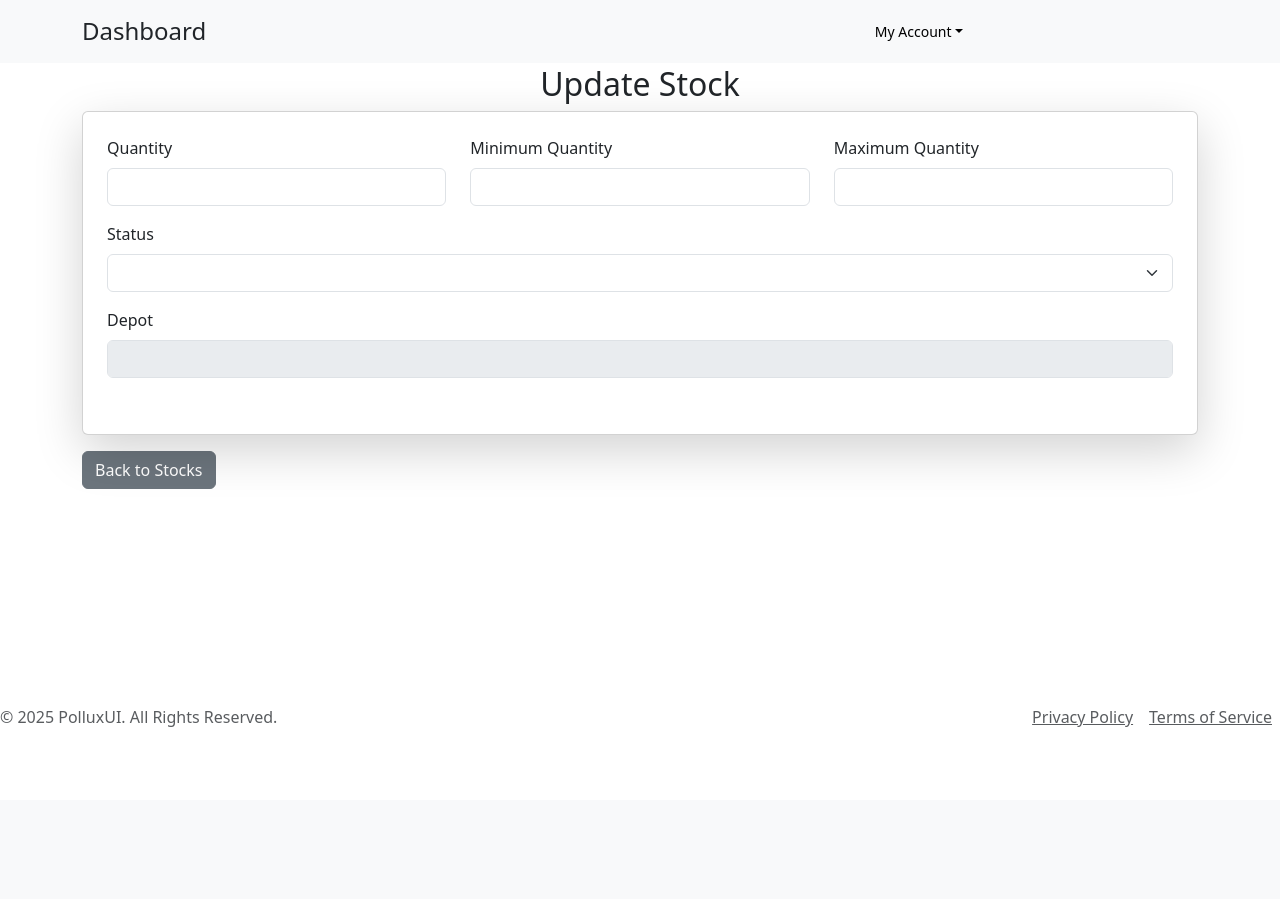
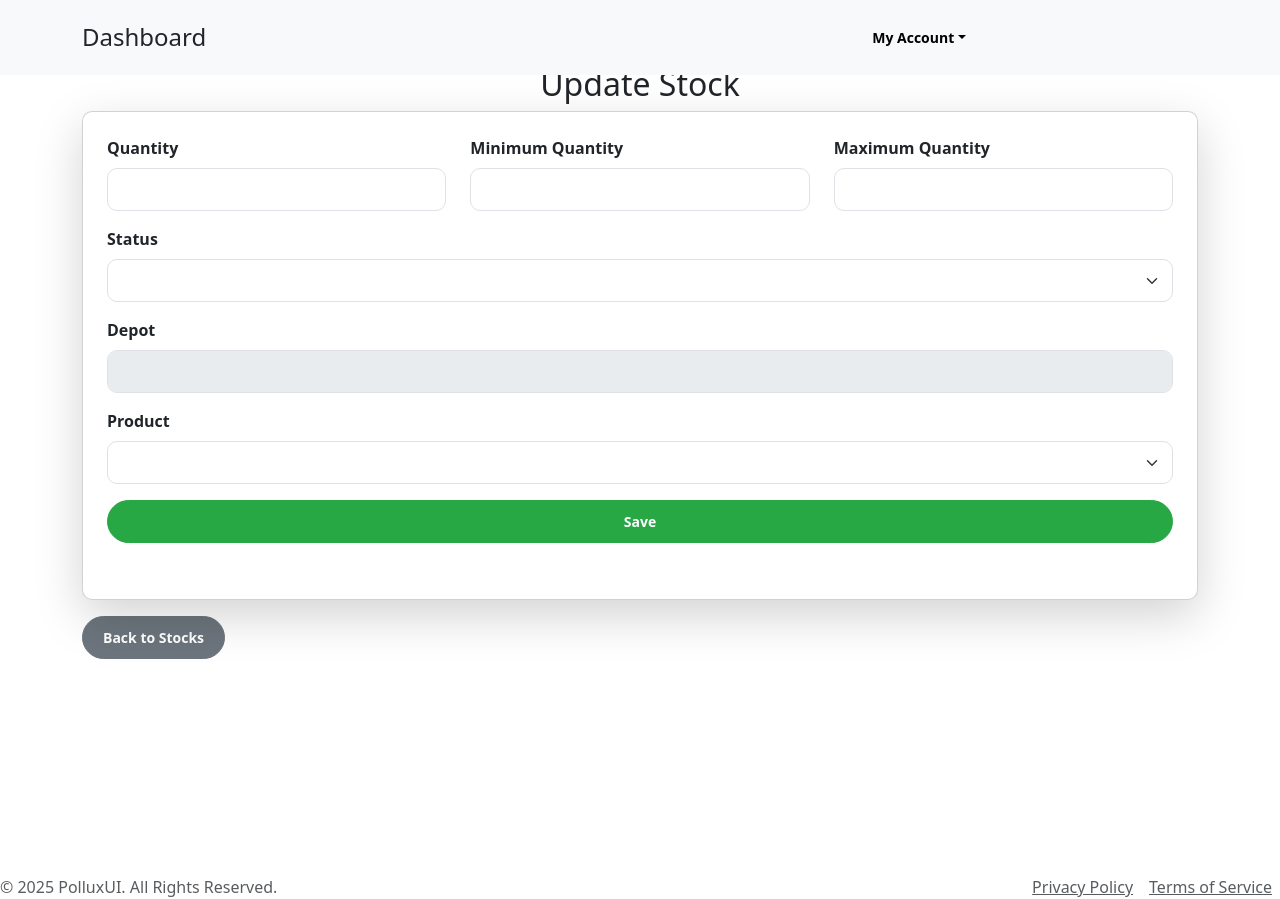
Before and after one commit to Nouaar/Pi_TuniShop, a Symfony app: template templates/stock/updateStock.html.twig in a window 1280 px wide. Before the commit the page ends 727 px from the top, so only its background shows below. Run offline with Twig, Linux system fonts and the light colour scheme; the template is opened without the code that fills it, so the values that code supplies are empty; form fields are guessed from the names that the template uses; some libraries are stand-ins or nearby versions.

Commit message:
modified product and stock entity to have a relation respectively of OneToMany, plus added product title and image attribute to stock data table display

```diff
--- a/src/Controller/DepotController.php
+++ b/src/Controller/DepotController.php
@@ -68,6 +68,7 @@
 
         }
         return $this->render('depot/update_depot.html.twig', [
+            'depot' => $depot,
             'form' => $form->createView(),
         ]);
     }
--- a/src/Form/StockType.php
+++ b/src/Form/StockType.php
@@ -2,6 +2,7 @@
 namespace App\Form;
 
 use App\Entity\Depot;
+use App\Entity\Products;
 use App\Entity\Stock;
 use Symfony\Bridge\Doctrine\Form\Type\EntityType;
 use Symfony\Component\Form\AbstractType;
@@ -37,6 +38,10 @@
                 'label' => 'Statut',
                 'attr' => ['class' => 'form-select'],
             ])
+            ->add('Product', EntityType::class, [
+                'class' => Products::class,
+                'choice_label' => 'title',
+            ])
 
             ->add('save', SubmitType::class, [
                 'label' => 'Save',
--- a/templates/stock/updateStock.html.twig
+++ b/templates/stock/updateStock.html.twig
@@ -2,9 +2,73 @@
 <head>
     <link href="https://cdn.jsdelivr.net/npm/bootstrap@5.3.0/dist/css/bootstrap.min.css" rel="stylesheet">
     <link href="https://cdn.jsdelivr.net/npm/bootstrap@5.3.3/dist/css/bootstrap.min.css" rel="stylesheet" integrity="sha384-QWTKZyjpPEjISv5WaRU9OFeRpok6YctnYmDr5pNlyT2bRjXh0JMhjY6hW+ALEwIH" crossorigin="anonymous">
+    <link href="https://cdn.jsdelivr.net/npm/bootstrap@5.3.3/dist/css/bootstrap.min.css" rel="stylesheet">
+    <link href="https://cdn.jsdelivr.net/npm/bootstrap@5.3.3/dist/css/bootstrap.min.css" rel="stylesheet" integrity="sha384-QWTKZyjpPEjISv5WaRU9OFeRpok6YctnYmDr5pNlyT2bRjXh0JMhjY6hW+ALEwIH" crossorigin="anonymous">
+    <style>
+        .form-control {
+            border-radius: 10px; /* Rounded input fields */
+            font-size: 14px;
+            padding: 10px;
+        }
+
+        .form-label {
+            font-weight: 600; /* Make labels bold */
+        }
+
+        .form-select {
+            border-radius: 10px;
+            padding: 10px;
+        }
+
+        .btn {
+            border-radius: 25px; /* Rounded buttons */
+            font-weight: 600;
+            padding: 10px 20px;
+            font-size: 14px;
+        }
+
+        .btn-success {
+            background-color: #28a745;
+            border-color: #28a745;
+        }
+
+        .btn-success:hover {
+            background-color: #218838;
+            border-color: #1e7e34;
+        }
+
+        .card {
+            box-shadow: 0px 4px 15px rgba(0, 0, 0, 0.1);
+            border-radius: 10px;
+        }
+
+        .form-group {
+            margin-bottom: 1.5rem; /* Add spacing between form fields */
+        }
+
+        .form-floating > label {
+            font-size: 14px;
+        }
+
+        .form-group .form-control:focus {
+            border-color: #007bff;
+            box-shadow: 0 0 5px rgba(0, 123, 255, 0.25);
+        }
+
+        /* Adjust layout for the "Depot" field to be consistent */
+        .form-group .form-control:disabled {
+            background-color: #e9ecef;
+        }
+
+        .form-group input,
+        .form-group select {
+            font-size: 14px;
+        }
+    </style>
 </head>
 
 {% block body %}
+<script src="https://cdn.jsdelivr.net/npm/bootstrap@5.3.3/dist/js/bootstrap.bundle.min.js" integrity="sha384-YvpcrYf0tY3lHB60NNkmXc5s9fDVZLESaAA55NDzOxhy9GkcIdslK1eN7N6jIeHz" crossorigin="anonymous"></script>
 <script src="https://cdn.jsdelivr.net/npm/bootstrap@5.3.3/dist/js/bootstrap.bundle.min.js" integrity="sha384-YvpcrYf0tY3lHB60NNkmXc5s9fDVZLESaAA55NDzOxhy9GkcIdslK1eN7N6jIeHz" crossorigin="anonymous"></script>
 <script src="https://cdn.jsdelivr.net/npm/@popperjs/core@2.11.8/dist/umd/popper.min.js" integrity="sha384-I7E8VVD/ismYTF4hNIPjVp/Zjvgyol6VFvRkX/vR+Vc4jQkC+hVqc2pM8ODewa9r" crossorigin="anonymous"></script>
 <script src="https://cdn.jsdelivr.net/npm/bootstrap@5.3.3/dist/js/bootstrap.min.js" integrity="sha384-0pUGZvbkm6XF6gxjEnlmuGrJXVbNuzT9qBBavbLwCsOGabYfZo0T0to5eqruptLy" crossorigin="anonymous"></script>
@@ -71,12 +135,7 @@
 <div class="container mt-5">
     <h2 class="text-center">Update Stock</h2>
 
-    <!-- Flash Messages -->
-    {% for message in app.flashes('success') %}
-        <div class="alert alert-success">
-            {{ message }}
-        </div>
-    {% endfor %}
+
 
     <div class="card shadow-lg p-4">
         {{ form_start(form, {'attr': {'class': 'needs-validation', 'novalidate': 'novalidate'}}) }}
@@ -117,6 +176,15 @@
         <div class="form-group mb-3">
             <label class="form-label">Depot</label>
             <input type="text" class="form-control" value="{{ depot.nom }}" disabled>
+        </div>
+        <div class="form-group mb-3">
+            {{ form_label(form.Product, 'Product', {'label_attr': {'class': 'form-label'}}) }}
+            {{ form_widget(form.Product, {'attr': {'class': 'form-select'}}) }}
+            {{ form_errors(form.Product) }}
+        </div>
+
+        <div class="form-group mb-3">
+            {{ form_widget(form.save, {'attr': {'class': 'btn btn-success w-100'}}) }}
         </div>
 
 
```
Also changed, not shown: src/Entity/Products.php (+43 -0 lines), src/Entity/Stock.php (+15 -0 lines), templates/Back/AdminDepot/listStocks.html.twig (+12 -0 lines), templates/depot/AddDepot.html.twig (+2 -6 lines), templates/depot/update_depot.html.twig (+3 -7 lines), templates/stock/AddStock.html.twig (+69 -6 lines).
